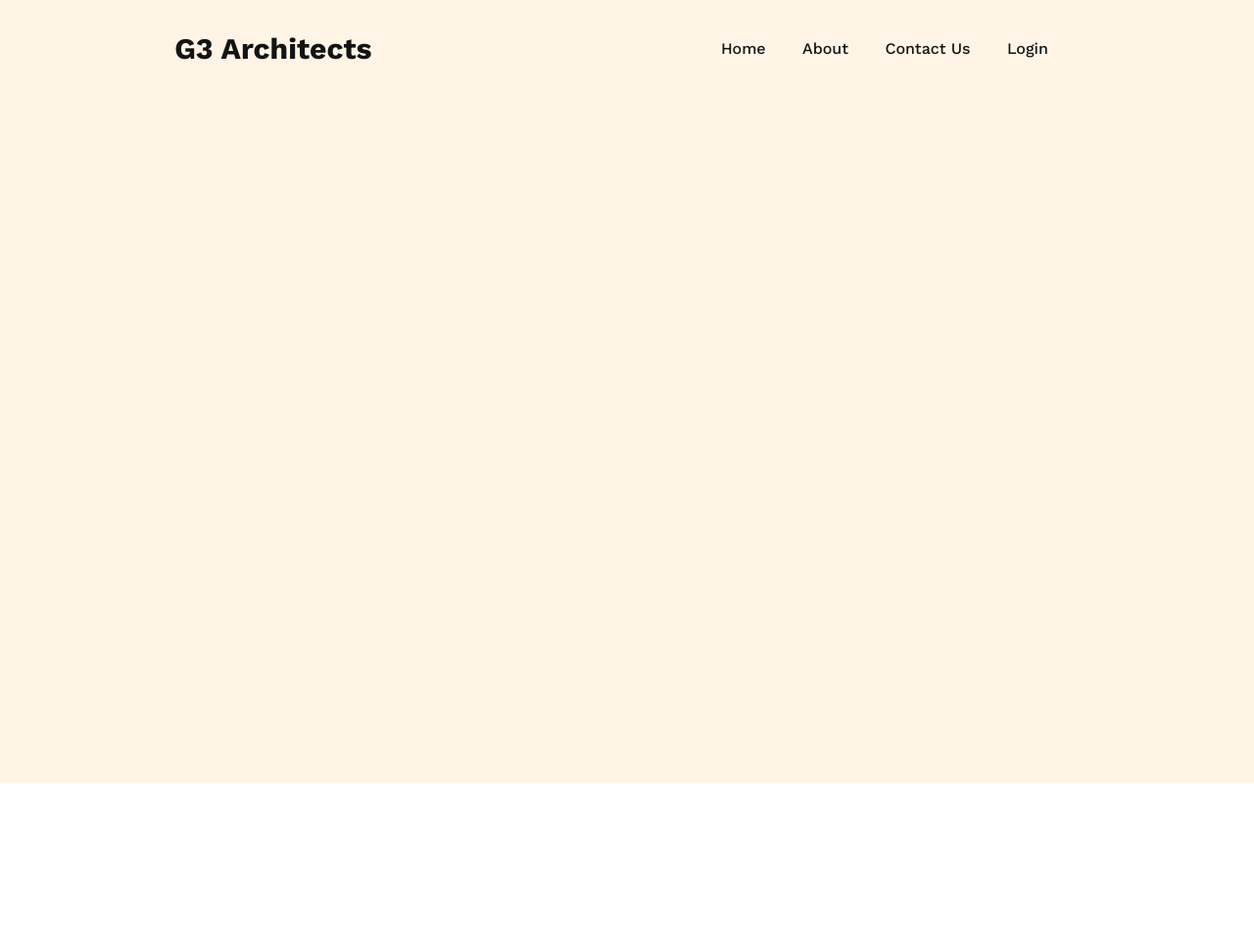
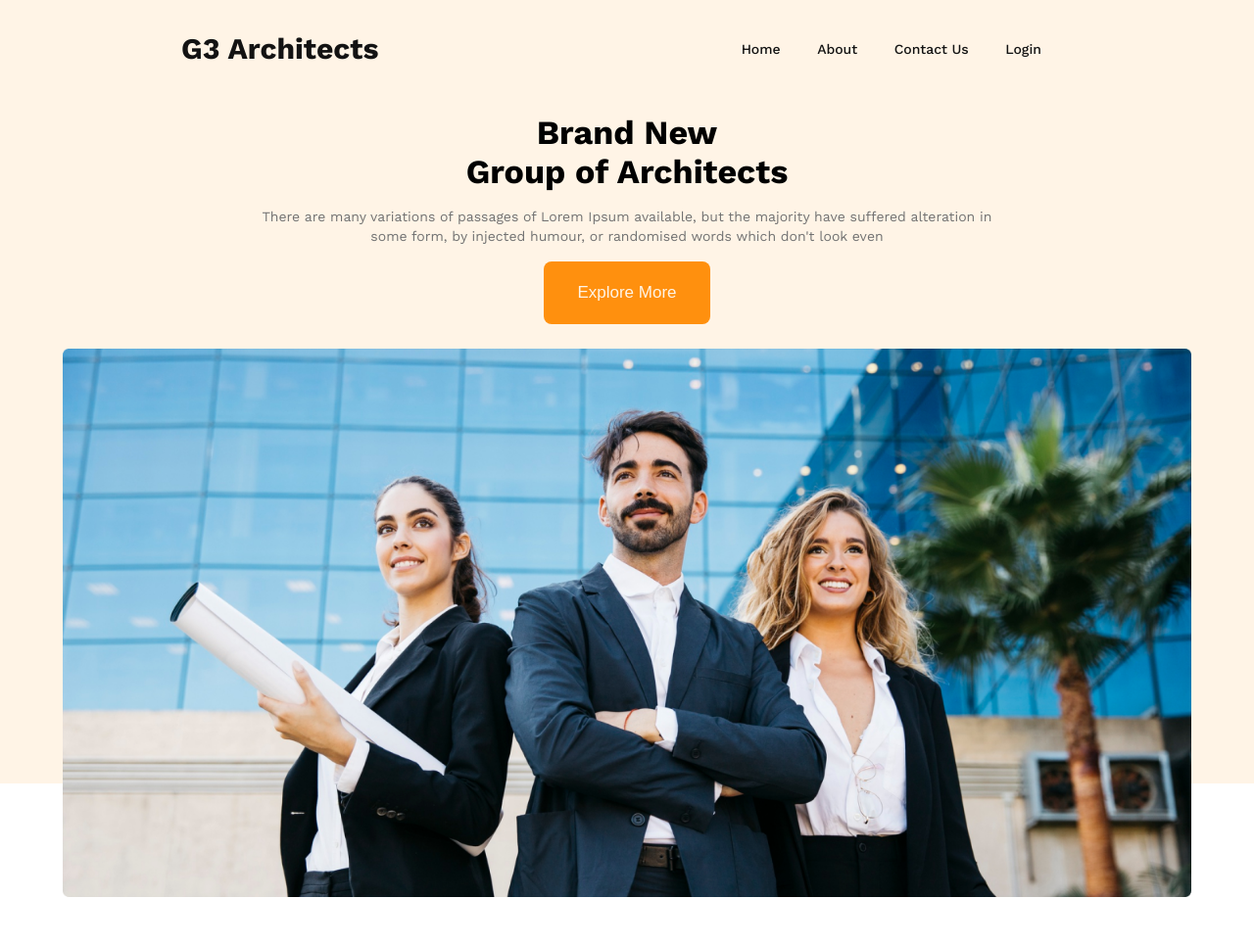
Before and after one commit to adibzamanbd/g3-architects, a plain HTML site: page index.html in a window 1280 px wide. Shown: the whole page at 98% size. Before the commit the page ends 800 px from the top, so only its background shows below. Drawn offline with nearby package versions, Linux system fonts and the light colour scheme.

Commit message:
banner added

```diff
--- a/css/style.css
+++ b/css/style.css
@@ -24,7 +24,7 @@ nav .logo h1 {
 }
 nav .links a {
   font-weight: 500;
-  font-size: 16px;
+  font-size: 14px;
   text-decoration: none;
   padding-right: 2rem;
   color: rgb(19, 19, 19);
@@ -39,21 +39,61 @@ nav #slidebar-active {
 nav svg {
   fill: #0f1013;
 }
+.banner {
+  display: flex;
+  justify-content: center;
+  align-items: center;
+  flex-direction: column;
+  padding-top: 3rem;
+  text-align: center;
+}
+.banner h1 {
+  padding: 0 35%;
+  font-size: 34px;
+  font-weight: 700;
+}
+.banner h4 {
+  color: #727272;
+  font-size: 14px;
+  font-weight: 400;
+  padding: 1rem 10%;
+  line-height: 20px;
+}
+.banner button{
+    width: 170px;
+    height: 64px;
+    background-color: #FF900E;
+    color: #FFF4E6;
+    border: none;
+    font-size: 17px;
+    border-radius: 8px;
+    margin-bottom: 25px;
+}
+.banner img{
+    width: 90%;
+    padding-bottom: 50px;
+}
+
 @media (max-width: 626px) {
   .links {
     display: flex;
     flex-direction: column;
     align-items: center;
     position: fixed;
-    top: 2rem;
+    top: 0;
     right: -100%;
     z-index: 10;
     width: 200px;
+    height: 100%;
     background-color: #fff4e6;
   }
   .links a {
     padding: 20px 30px;
+
     text-align: center;
+  }
+  .close{
+    margin-top: 30px;
   }
   .open,
   .close {
--- a/index.html
+++ b/index.html
@@ -52,6 +52,12 @@
           <a href="#">Login</a>
         </div>
       </nav>
+      <div class="banner">
+        <h1>Brand New <br> Group of Architects</h1>
+        <h4>There are many variations of passages of Lorem Ipsum available, but the majority have suffered alteration in <br> some form, by injected humour, or randomised words which don't look even</h4>
+        <button>Explore More</button>
+        <img src="images/banner.png" alt="">
+      </div>
     </header>
   </body>
 </html>
```
Also changed, not shown: images/architect.png (added), images/banner.png (added), images/icons/customers.png (added), images/icons/email.png (added), images/icons/projects.png (added), images/icons/ribon.png (added), images/sponsors/amazon.png (added), images/sponsors/figma.png (added), images/sponsors/google.png (added), images/sponsors/spotify.png (added), images/sponsors/telerama.png (added), images/team1.png (added), images/team2.png (added), images/team3.png (added), 1 more files.
